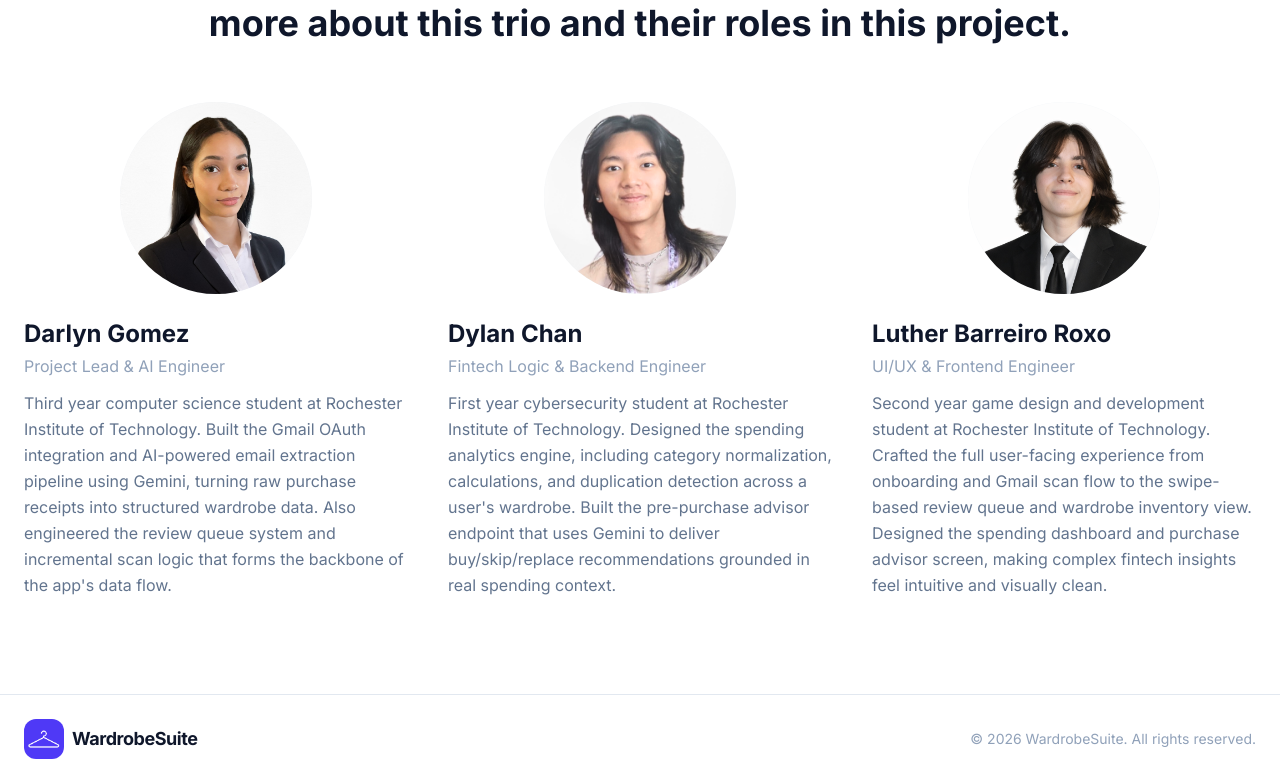
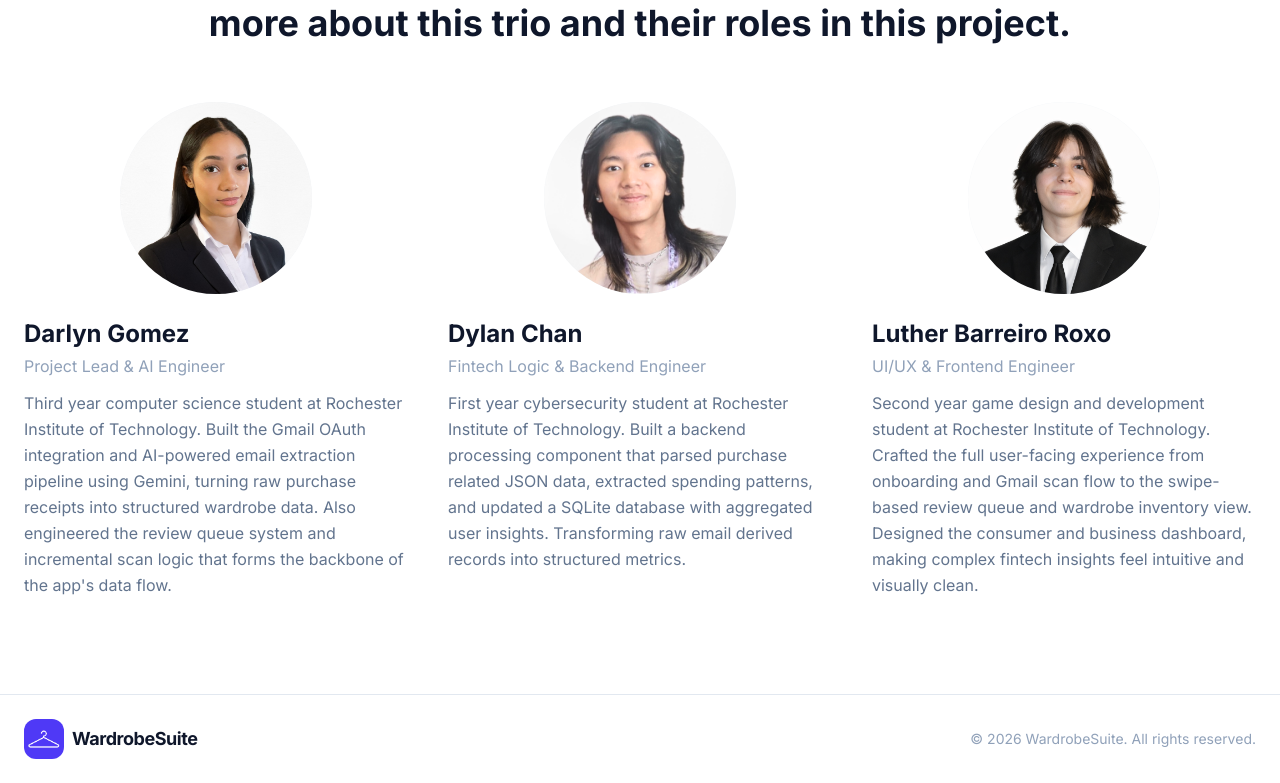
Before and after one commit to DarlynGomez/WardobeSuite, a React (Vite) app in the folder frontend/: page / in a window 1280 px wide. Shown: the part 1584-2367 px from the top of the page. Built offline with nearby package versions, Linux system fonts and the light colour scheme.

Commit message:
Add privacy policy placeholder and agreement in sign up form, adjust student descriptions and images, adjust hero image, adjust mobile layout

```diff
--- a/frontend/src/App.tsx
+++ b/frontend/src/App.tsx
@@ -1101,13 +1101,13 @@ export default function App() {
                       name: "Dylan Chan",
                       role: "Fintech Logic & Backend Engineer",
                       img: "Images/DylanChan.png",
-                      desc: "First year cybersecurity student at Rochester Institute of Technology. Designed the spending analytics engine, including category normalization, calculations, and duplication detection across a user's wardrobe. Built the pre-purchase advisor endpoint that uses Gemini to deliver buy/skip/replace recommendations grounded in real spending context.",
+                      desc: "First year cybersecurity student at Rochester Institute of Technology. Built a backend processing component that parsed purchase related JSON data, extracted spending patterns, and updated a SQLite database with aggregated user insights. Transforming raw email derived records into structured metrics.",
                     },
                     {
                       name: "Luther Barreiro Roxo",
                       role: "UI/UX & Frontend Engineer",
                       img: "Images/LutherBRoxo.jpg",
-                      desc: "Second year game design and development student at Rochester Institute of Technology. Crafted the full user-facing experience from onboarding and Gmail scan flow to the swipe-based review queue and wardrobe inventory view. Designed the spending dashboard and purchase advisor screen, making complex fintech insights feel intuitive and visually clean. ",
+                      desc: "Second year game design and development student at Rochester Institute of Technology. Crafted the full user-facing experience from onboarding and Gmail scan flow to the swipe-based review queue and wardrobe inventory view. Designed the consumer and business dashboard, making complex fintech insights feel intuitive and visually clean. ",
                     },
                   ].map((student, i) => (
                     <motion.div
```
